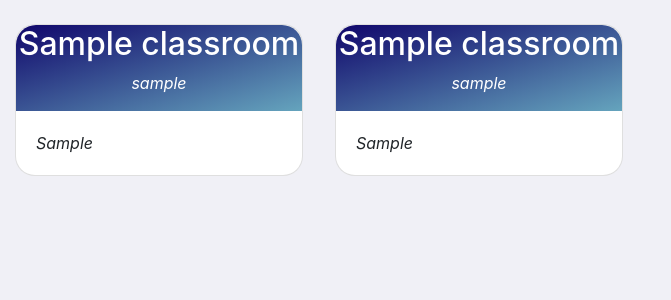
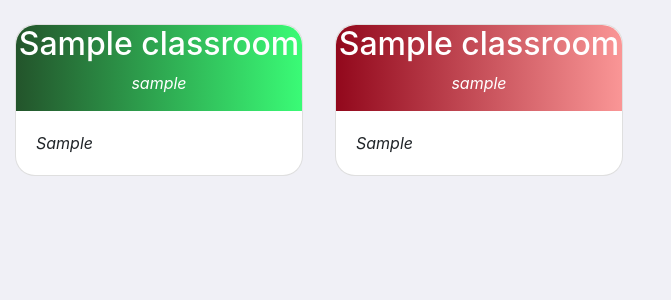
Before and after one commit to Aafiya-H/Classroom, a Django app: page /home/ in a window 1280 px wide. Shown: the part 106-406 px from the top of the page, without its empty margins (0-671 px from the left). Run offline with Django 3.2, Linux system fonts and the light colour scheme; a user stored in the database is signed in; tables that the repository leaves empty hold one stand-in row (values such as "Sample post"); grey boxes marked "Sample" are stand-in pictures; some libraries are stand-ins or nearby versions.

Commit message:
Color themes added

```diff
--- a/base/templates/base/home.html
+++ b/base/templates/base/home.html
@@ -12,9 +12,8 @@
                     <div class="col-md-3">
                         <div class="card custom_card card-margin" style="width: 18rem;">
                             <!-- <div> -->
-                                    <div class="img-as-background">
-                                        <a href="{% url 'render_class' id=mapping.classroom_id.id %}"><h2 class="class-name-style">{{ mapping.classroom_id.classroom_name|truncatechars:30 }}</h2> </a>
-
+                                    <div class="img-as-background colorme">
+                                        <a href="{% url 'render_class' id=mapping.classroom_id.id %}" style="text-decoration: none;"><h2 class="class-name-style">{{ mapping.classroom_id.classroom_name|truncatechars:30 }}</h2> </a>
                                         {% for teacher in teachers_all %}
                                             {% if teacher.classroom_id == mapping.classroom_id %}
                                                 <p class="section-style"><i>{{ teacher.teacher_id|truncatechars:15 }}</i></p>
@@ -35,10 +34,8 @@
             <div class="col-md-3">
                 <div class="card custom_card card-margin" style="width: 18rem;">
                     <!-- <div> -->
-                            <div class="img-as-background">
-                                <a href="{% url 'render_class' id=mapping.classroom_id.id %}"><h2 class="class-name-style">{{ mapping.classroom_id.classroom_name|truncatechars:30 }}</h2> </a>
-
-
+                            <div class="img-as-background colorme">
+                                <a href="{% url 'render_class' id=mapping.classroom_id.id %}" style="text-decoration: none;"><h2 class="class-name-style">{{ mapping.classroom_id.classroom_name|truncatechars:30 }}</h2> </a>
                                 {% for teacher in teachers_all %}
                                     {% if teacher.classroom_id == mapping.classroom_id %}
                                         <p class="section-style"><i>{{ teacher.teacher_id|truncatechars:30 }}</i></p>
@@ -54,4 +51,18 @@
         {% endfor %}
     </div>
     {% endif %}
+    <script type="text/javascript">
+        var colors_1 = ['#92081C', '#050377','#23542B','#462247'];   //dark colors
+        var colors_2 = ['#FA9696', '#BCC0FF','#3AFB76','#964998'];    //light colors
+        var x = document.getElementsByClassName('colorme');
+        for (i=0;i<x.length;i++)
+        {
+            var index = Math.floor(Math.random() * colors_1.length);
+            var random_color_1 = colors_1[index];
+            var random_color_2 = colors_2[index];
+            var ans = "linear-gradient(90deg, " + random_color_1 + ", " + random_color_2 + ")";
+            x[i].style.background = ans;
+            // alert(ans);
+        }
+    </script>
 {% endblock %}
--- a/static/css/card.css
+++ b/static/css/card.css
@@ -6,7 +6,8 @@
 }
 
 .img-as-background{
-    background-image: linear-gradient(to bottom right, rgb(16, 6, 107), rgb(101, 164, 189));
+    /* background: linear-gradient(90deg,#10066b, #65a4bd); */
+    /* background: red; */
     border-radius: 20px 20px 0px 0px !important;
     /* resize:both; */
     /* background: rgb(25, 131, 48); */
```
